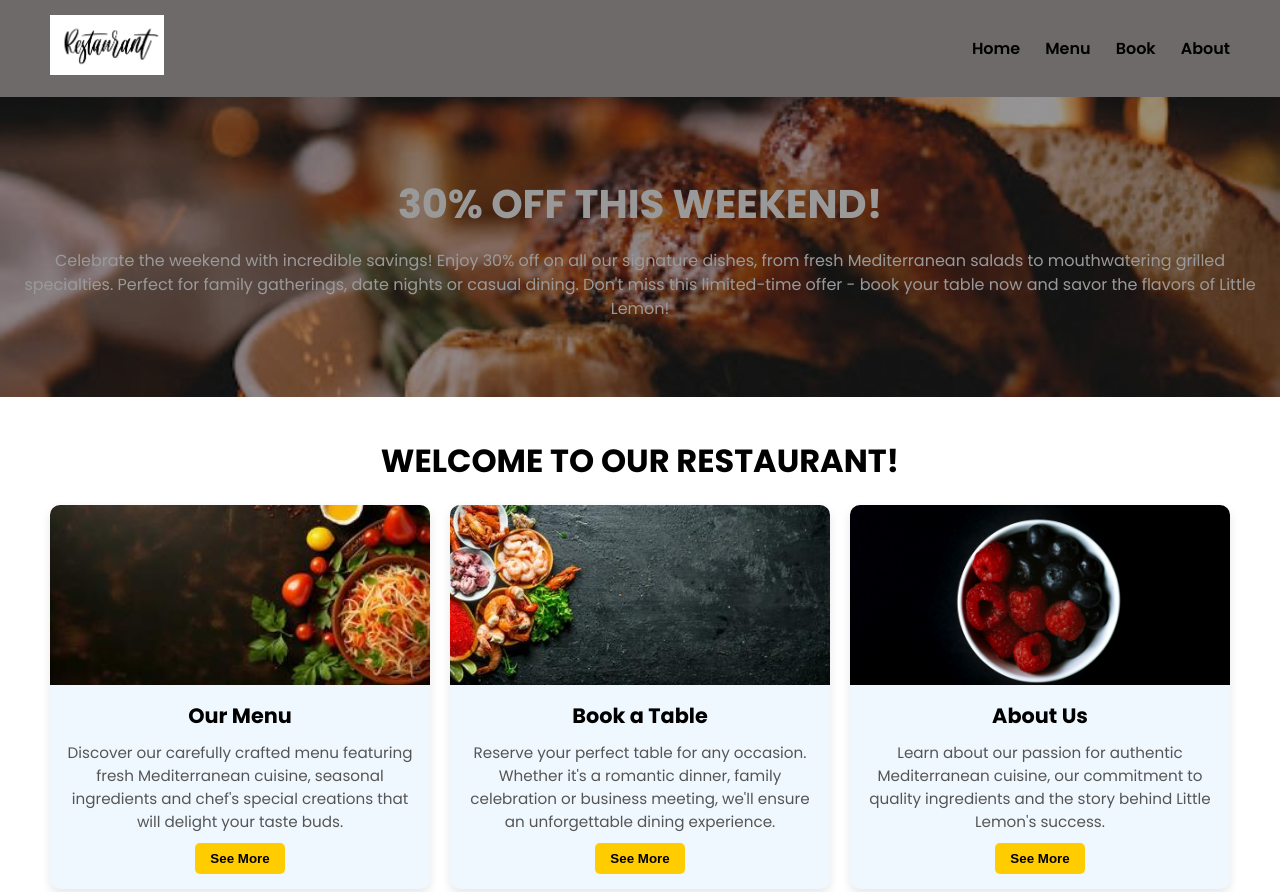
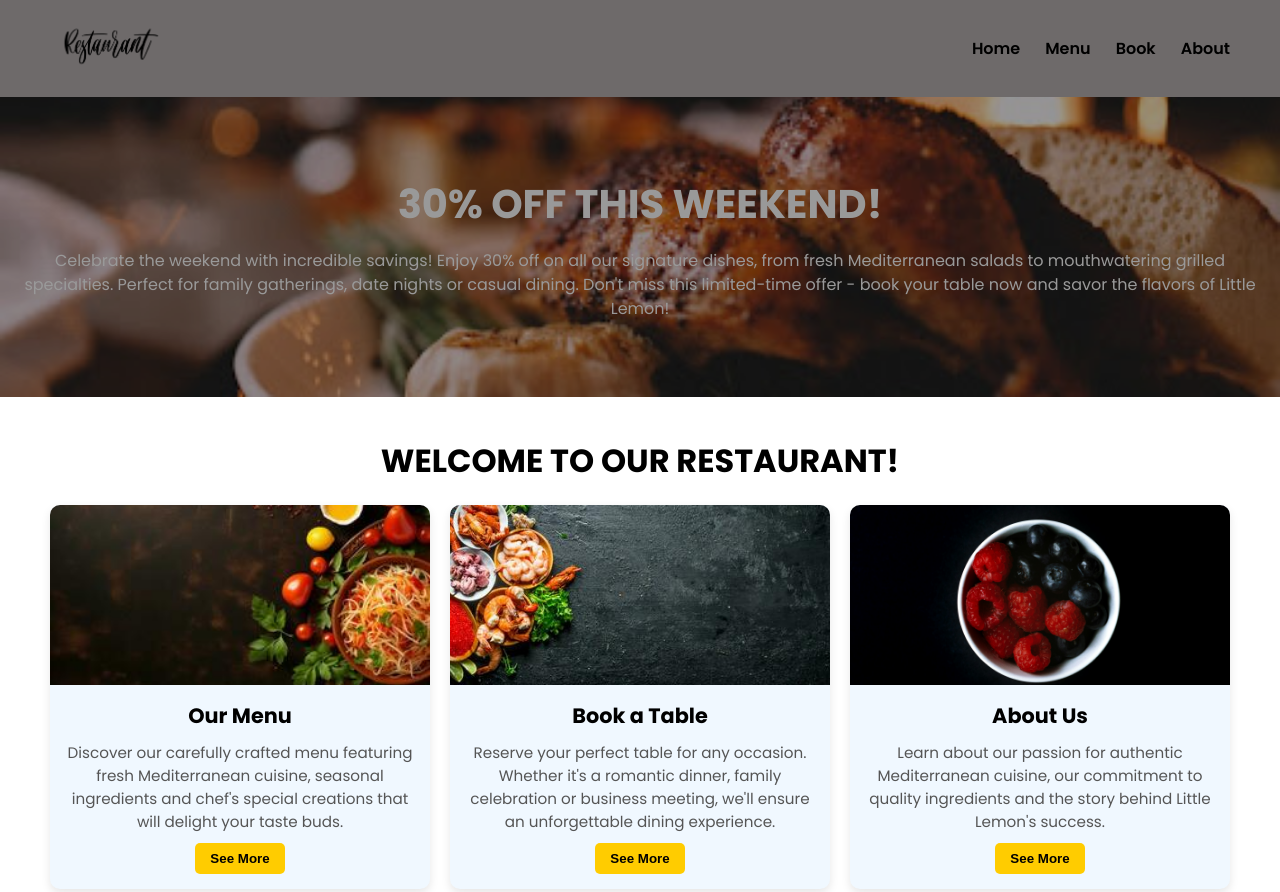
Before and after one commit to IHSAN-ANWAR/littlelemon, a plain HTML site: page index.html in a window 1280 px wide. Shown: the top 892 px of the page. Drawn offline with Linux system fonts and the light colour scheme.

Commit message:
logo fixed

```diff
--- a/style.css
+++ b/style.css
@@ -25,6 +25,8 @@ header{
 .logo img{
   height: 60px;
   object-fit: cover;
+  mix-blend-mode: multiply;
+
 }
 
 nav ul{
```
